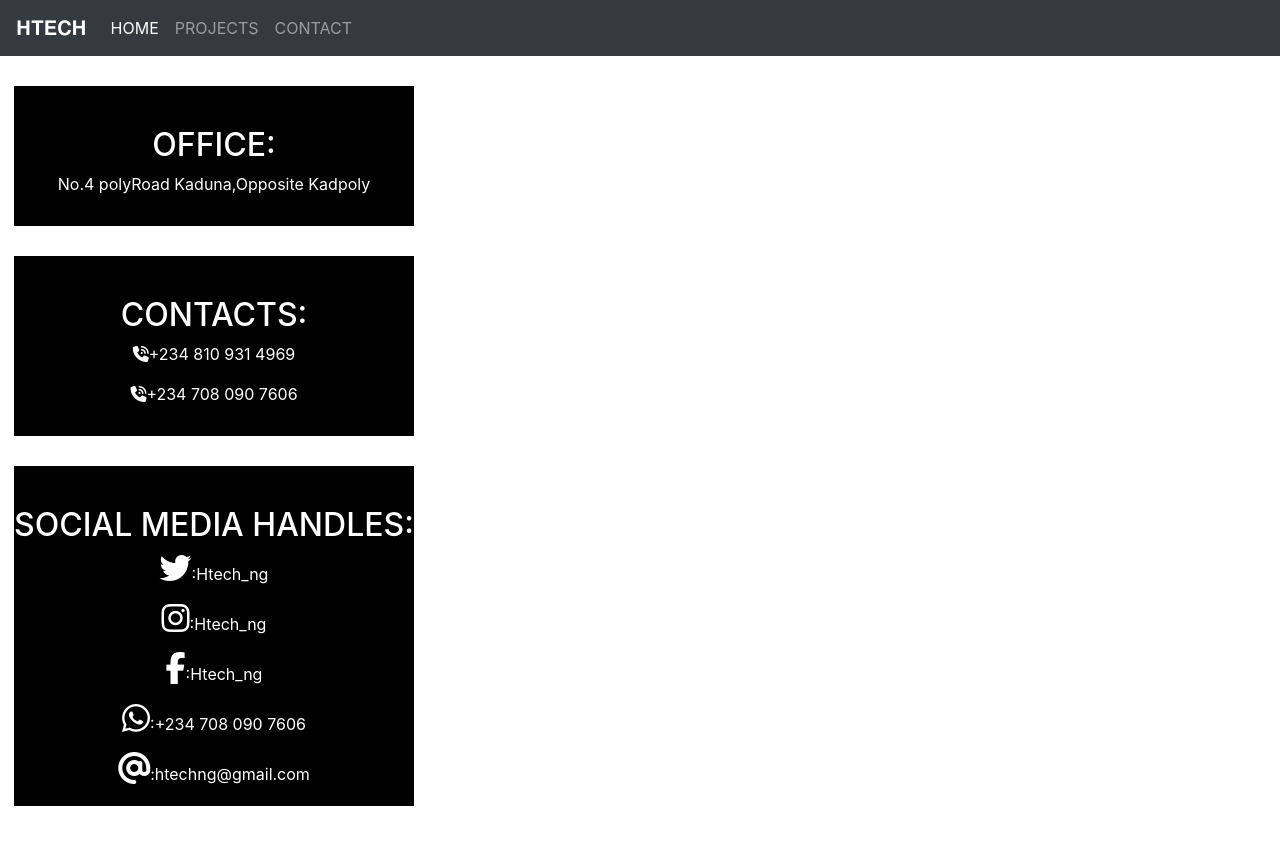
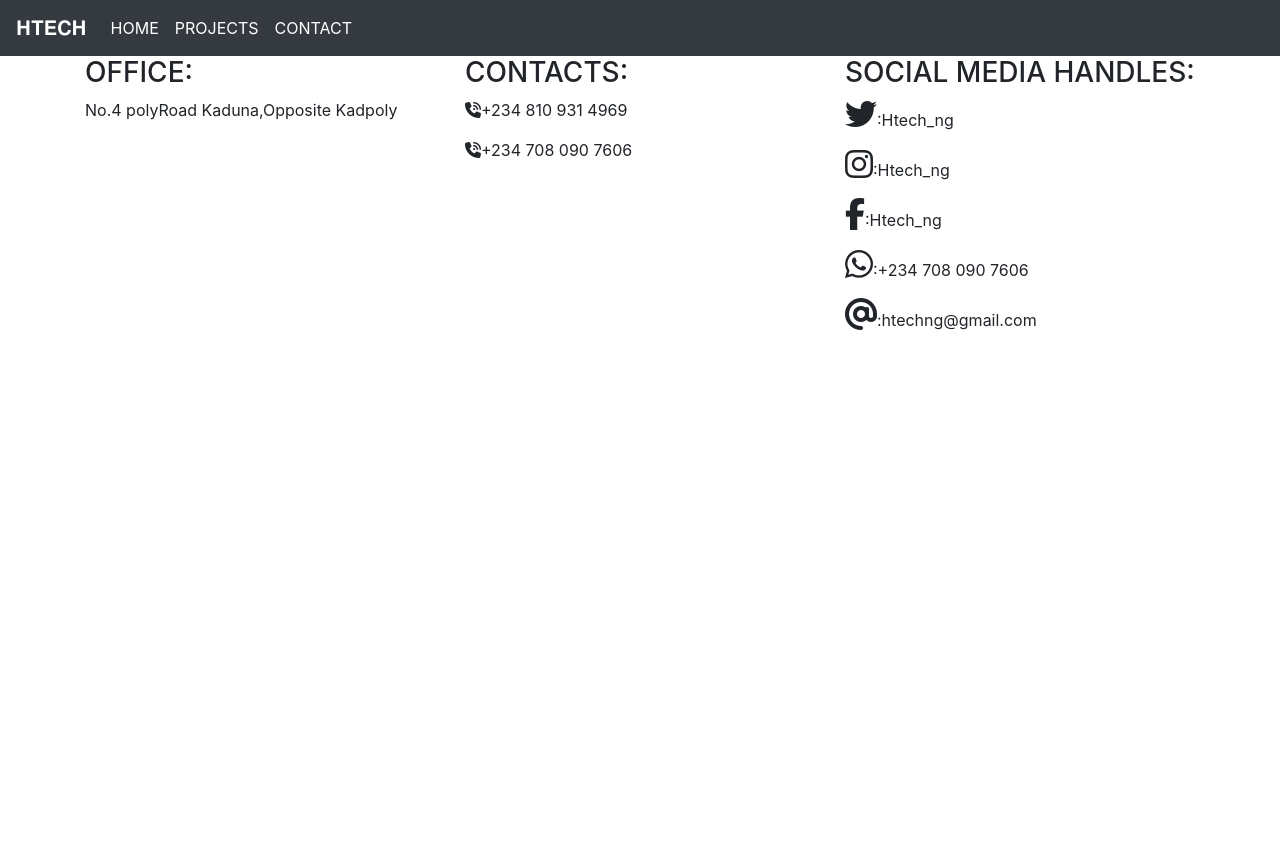
Before and after one commit to blackalbino01/Htech_ng, a plain HTML site: page contact.html in a window 1280 px wide. After the commit the page ends 800 px from the top, so only its background shows below. Drawn offline with nearby package versions, Linux system fonts and the light colour scheme.

Commit message:
Update contact.html

```diff
--- a/contact.html
+++ b/contact.html
@@ -18,70 +18,42 @@
       <div class="collapse navbar-collapse" id="navbarTogglerDemo03">
         <ul class="navbar-nav mr-auto mt-2 mt-lg-0">
           <li class="nav-item active"><a class="nav-link" href="index.html">HOME</a></li>
-          <li class="nav-item"><a class="nav-link" href="#">PROJECTS</a></li>
-          <li class="nav-item"><a class="nav-link" href="contact.html">CONTACT</a></li>
+          <li class="nav-item active"><a class="nav-link" href="#">PROJECTS</a></li>
+          <li class="nav-item active"><a class="nav-link" href="contact.html">CONTACT</a></li>
         </ul>
         </ul>
       </div>
     </nav>
-    <style type="text/css">
-.container{
-        display: block;
-        width : 100%;
-      }
-      .office{
-        height: 140px;
-        width: 400px;
-        padding-top: 40px;
-        background-color: black;
-        color: white;
-        text-align: center;
-        margin-left: 14px;
-        margin-top: 30px;
 
-      }
-      .contact{
-        height: 180px;
-        width: 400px;
-        padding-top: 40px;
-        background-color: black;
-        color: white;
-        text-align: center;
-        margin-left: 14px;
-        margin-top: 30px;
-      }
 
-      .social{
-        height: 340px;
-        width: 400px;
-        padding-top: 40px;
-        background-color: black;
-        color: white;
-        text-align: center;
-        margin-left: 14px;
-        margin-top: 30px;
-        margin-bottom: 70px;
-      }
-    </style>
+
+    <div class="container">
+      <div class="row">
+        <div class="col-sm-4">
            <div class="office">
-      <h2>OFFICE:</h2>
+            <h3>OFFICE:</h3>
             <p>No.4 polyRoad Kaduna,Opposite Kadpoly</p>
           </div>
+        </div>
+        <div class="col-sm-4">
           <div class="contact">
-      <h2>CONTACTS:</h2>
+            <h3>CONTACTS:</h3>
             <p><i class="fas fa-phone-volume"></i>+234 810 931 4969</p>
             <p><i class="fas fa-phone-volume"></i>+234 708 090 7606</p>
           </div>
+        </div>
+        <div class="col-sm-4">
           <div class="social">
-      <h2>SOCIAL MEDIA HANDLES:</h2>
+            <h3>SOCIAL MEDIA HANDLES:</h3>
             <p><i class="fab fa-twitter fa-2x"></i>:Htech_ng</p>
             <p><i class="fab fa-instagram fa-2x"></i>:Htech_ng</p>
             <p><i class="fab fa-facebook-f  fa-2x"></i>:Htech_ng</p>
             <p><i class="fab fa-whatsapp fa-2x"></i>:+234 708 090 7606</p>
             <p><i class="fas fa-at fa-2x"></i>:htechng@gmail.com</p>
           </div>
-
-
+        </div>
+      </div>
+    </div>
 
 
     <!-- Optional JavaScript -->
```
Lines whose indentation alone changed are shown as unchanged.
